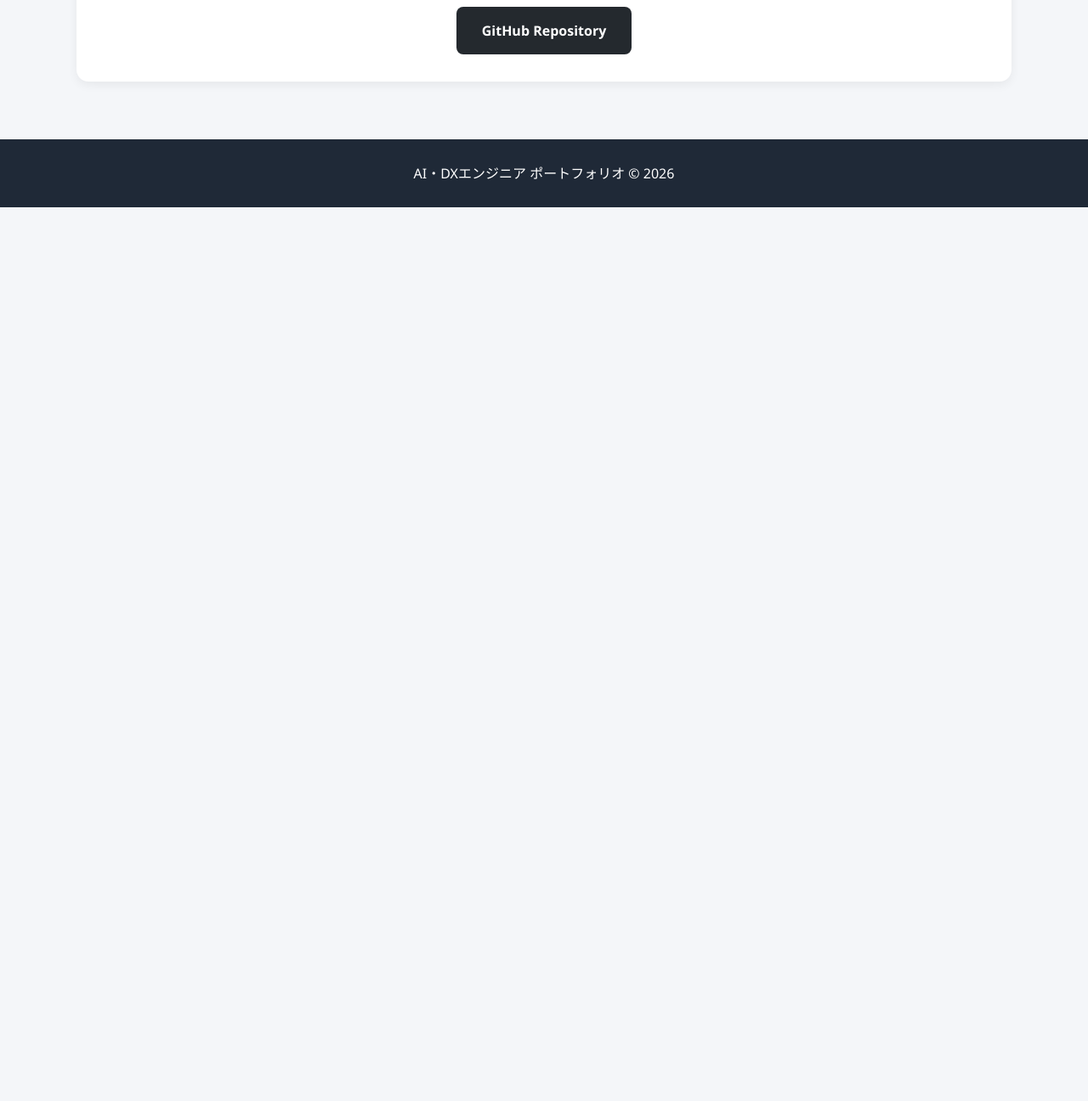
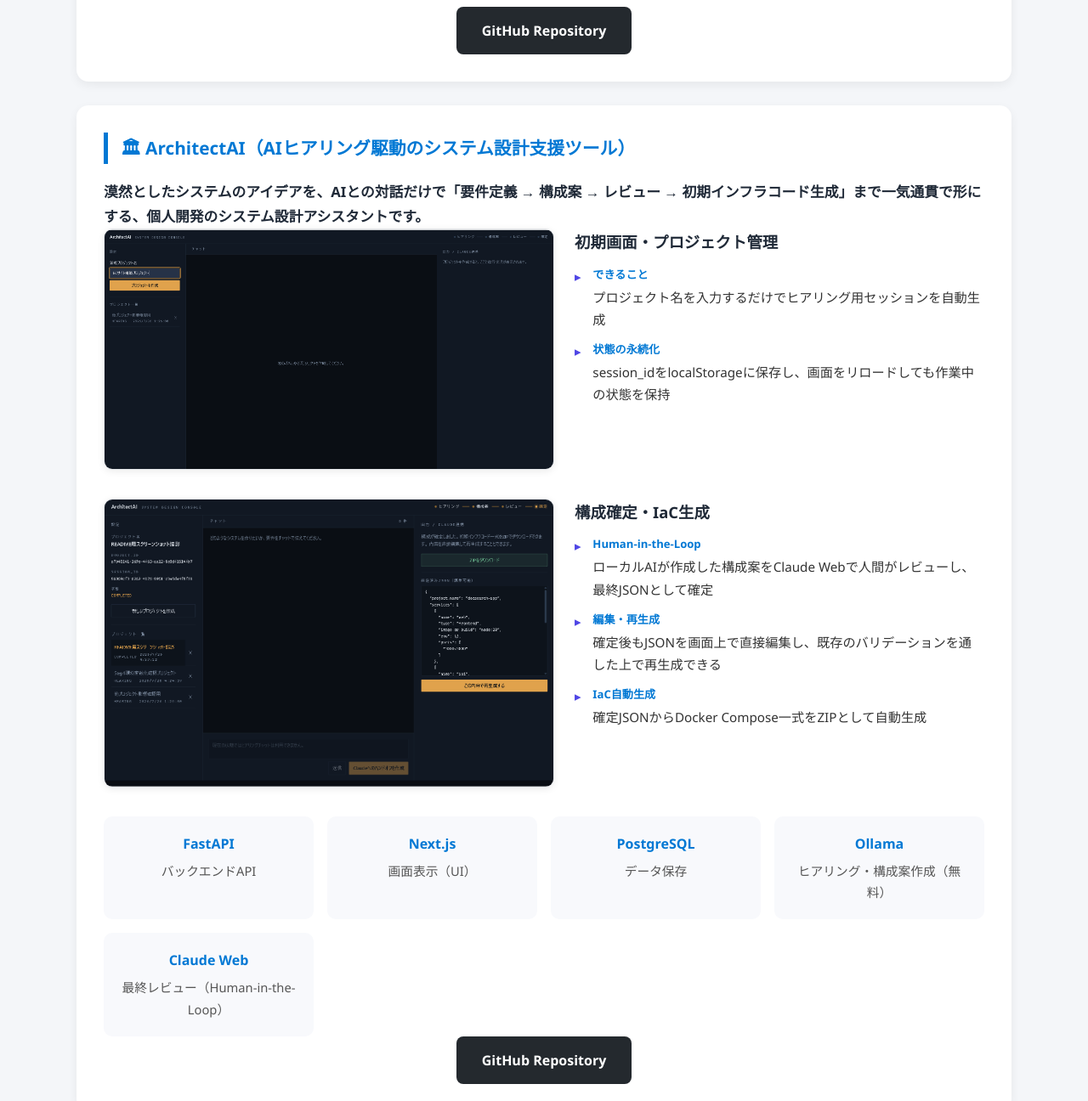
Before and after one commit to nixon1140-cpu/portfolio, a plain HTML site: page index.html in a window 1280 px wide. Shown: the part 4080-5376 px from the top of the page at 85% size. Before the commit the page ends 4324 px from the top, so only its background shows below. Drawn offline with Linux system fonts and the light colour scheme.

Commit message:
feat: add ArchitectAI project to portfolio

```diff
--- a/index.html
+++ b/index.html
@@ -433,6 +433,47 @@ JSON Schemaで構造化し、崩れた出力を検知・リトライして安定
 </div>
 </section>
 
+<!-- ⑫ ArchitectAI（別プロジェクト） -->
+<section class="card">
+<h2>🏛 ArchitectAI（AIヒアリング駆動のシステム設計支援ツール）</h2>
+<p class="lead">漠然としたシステムのアイデアを、AIとの対話だけで「要件定義 → 構成案 → レビュー → 初期インフラコード生成」まで一気通貫で形にする、個人開発のシステム設計アシスタントです。</p>
+
+<div class="screen-block">
+<img src="images/architectai-initial.png" alt="ArchitectAI 初期画面・プロジェクト一覧">
+<div>
+<h3 class="screen-title">初期画面・プロジェクト管理</h3>
+<ul class="screen-points">
+<li><b>できること</b>プロジェクト名を入力するだけでヒアリング用セッションを自動生成</li>
+<li><b>状態の永続化</b>session_idをlocalStorageに保存し、画面をリロードしても作業中の状態を保持</li>
+</ul>
+</div>
+</div>
+
+<div class="screen-block">
+<img src="images/architectai-completed.png" alt="ArchitectAI 確定済みJSON編集・エクスポート画面">
+<div>
+<h3 class="screen-title">構成確定・IaC生成</h3>
+<ul class="screen-points">
+<li><b>Human-in-the-Loop</b>ローカルAIが作成した構成案をClaude Webで人間がレビューし、最終JSONとして確定</li>
+<li><b>編集・再生成</b>確定後もJSONを画面上で直接編集し、既存のバリデーションを通した上で再生成できる</li>
+<li><b>IaC自動生成</b>確定JSONからDocker Compose一式をZIPとして自動生成</li>
+</ul>
+</div>
+</div>
+
+<div class="tech-grid">
+<div class="tech-box"><div class="name">FastAPI</div><div class="role">バックエンドAPI</div></div>
+<div class="tech-box"><div class="name">Next.js</div><div class="role">画面表示（UI）</div></div>
+<div class="tech-box"><div class="name">PostgreSQL</div><div class="role">データ保存</div></div>
+<div class="tech-box"><div class="name">Ollama</div><div class="role">ヒアリング・構成案作成（無料）</div></div>
+<div class="tech-box"><div class="name">Claude Web</div><div class="role">最終レビュー（Human-in-the-Loop）</div></div>
+</div>
+
+<div class="github">
+<a href="https://github.com/nixon1140-cpu/architect-ai" target="_blank">GitHub Repository</a>
+</div>
+</section>
+
 </div>
 
 <footer>
```
Also changed, not shown: images/architectai-completed.png (added), images/architectai-initial.png (added), 1 other file.
